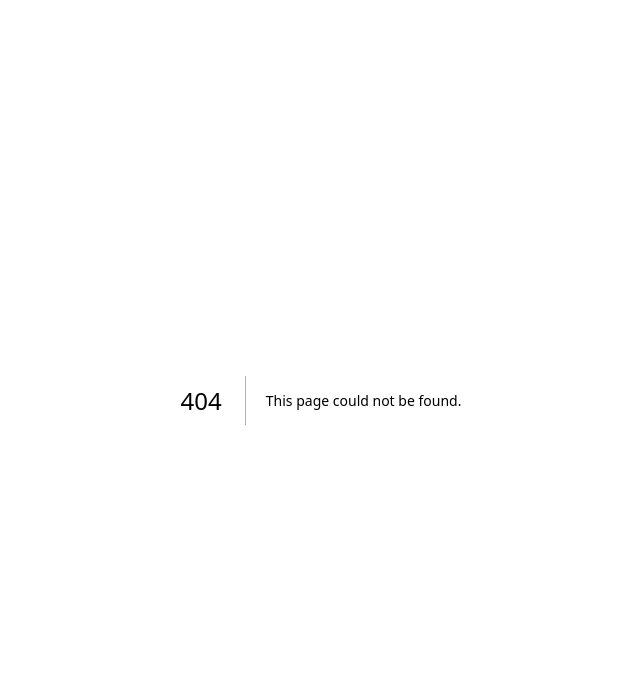
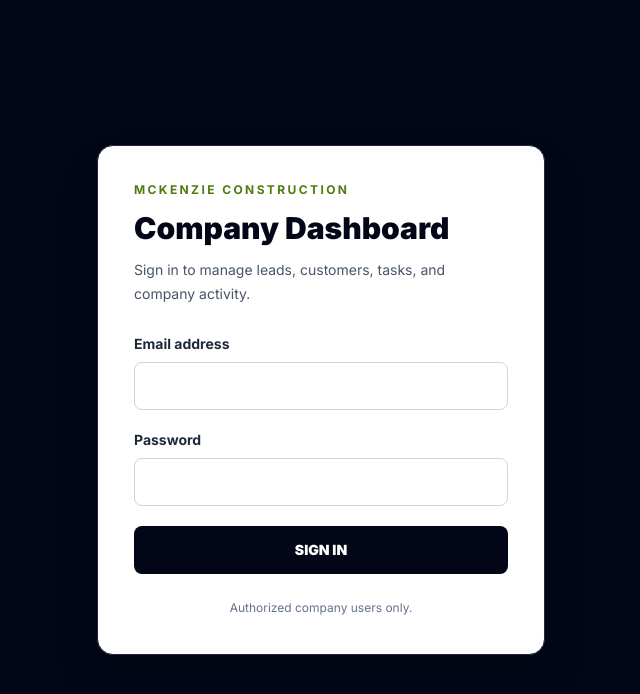
Before and after one commit to mmckenz7/McKenzie-Construction, a Next.js app: page /login in a window 1280 px wide. Before the commit this address had no page. Shown: the top 694 px of the page, without its empty margins (319-959 px from the left). Built offline with nearby package versions, Linux system fonts and the light colour scheme; no server answers.

Commit message:
Add secure CRM login

```diff
--- a/next.config.ts
+++ b/next.config.ts
@@ -1,10 +1,21 @@
 import type { NextConfig } from "next";
 
+const codespaceOrigin =
+  "supreme-lamp-p7gj7p4jvx7p374w-3000.app.github.dev";
+
 const nextConfig: NextConfig = {
-  allowedDevOrigins: ["*.app.github.dev"],
+  allowedDevOrigins: [
+    codespaceOrigin,
+    "*.app.github.dev",
+  ],
+
   experimental: {
     serverActions: {
-      allowedOrigins: ["*.app.github.dev"],
+      allowedOrigins: [
+        "localhost:3000",
+        codespaceOrigin,
+        "*.app.github.dev",
+      ],
     },
   },
 };
--- a/src/app/admin/layout.tsx
+++ b/src/app/admin/layout.tsx
@@ -1,4 +1,8 @@
 import Link from "next/link";
+import { redirect } from "next/navigation";
+
+import { logout } from "@/app/login/actions";
+import { createAuthenticatedServerClient } from "@/lib/supabase/server";
 
 type AdminLayoutProps = {
   children: React.ReactNode;
@@ -27,22 +31,26 @@
   },
 ];
 
-const futureNavigationItems = [
-  "Projects",
-  "Estimates",
-];
+const futureNavigationItems = ["Projects", "Estimates"];
 
-export default function AdminLayout({
+export default async function AdminLayout({
   children,
 }: AdminLayoutProps) {
+  const supabase = await createAuthenticatedServerClient();
+
+  const {
+    data: { user },
+  } = await supabase.auth.getUser();
+
+  if (!user) {
+    redirect("/login");
+  }
+
   return (
     <div className="min-h-screen bg-slate-100">
       <header className="sticky top-0 z-50 border-b border-slate-800 bg-slate-950 text-white shadow-sm">
         <div className="mx-auto flex max-w-7xl flex-col gap-4 px-4 py-4 sm:px-6 lg:flex-row lg:items-center lg:justify-between">
-          <Link
-            href="/admin"
-            className="shrink-0"
-          >
+          <Link href="/admin" className="shrink-0">
             <p className="text-xs font-bold uppercase tracking-[0.2em] text-amber-400">
               McKenzie Construction
             </p>
@@ -52,6 +60,7 @@
             </p>
           </Link>
 
+          <div className="flex flex-col gap-3 lg:items-end">
             <nav
               aria-label="Admin navigation"
               className="flex flex-wrap items-center gap-2"
@@ -79,7 +88,19 @@
                   </span>
                 </span>
               ))}
+
+              <form action={logout}>
+                <button
+                  type="submit"
+                  className="rounded-lg border border-slate-700 px-3 py-2 text-sm font-bold text-slate-200 transition hover:border-red-400 hover:bg-red-500/10 hover:text-red-300"
+                >
+                  Sign Out
+                </button>
+              </form>
             </nav>
+
+            <p className="text-xs text-slate-400">{user.email}</p>
+          </div>
         </div>
       </header>
 
--- /dev/null
+++ b/src/app/login/actions.ts
@@ -0,0 +1,38 @@
+"use server";
+
+import { redirect } from "next/navigation";
+
+import { createAuthenticatedServerClient } from "@/lib/supabase/server";
+
+export async function login(formData: FormData) {
+  const email = String(formData.get("email") ?? "")
+    .trim()
+    .toLowerCase();
+
+  const password = String(formData.get("password") ?? "");
+
+  if (!email || !password) {
+    redirect("/login?error=missing-fields");
+  }
+
+  const supabase = await createAuthenticatedServerClient();
+
+  const { error } = await supabase.auth.signInWithPassword({
+    email,
+    password,
+  });
+
+  if (error) {
+    redirect("/login?error=invalid-login");
+  }
+
+  redirect("/admin");
+}
+
+export async function logout() {
+  const supabase = await createAuthenticatedServerClient();
+
+  await supabase.auth.signOut();
+
+  redirect("/login");
+}
--- /dev/null
+++ b/src/app/login/page.tsx
@@ -0,0 +1,121 @@
+import type { Metadata } from "next";
+import { redirect } from "next/navigation";
+
+import { login } from "./actions";
+import { createAuthenticatedServerClient } from "@/lib/supabase/server";
+
+export const metadata: Metadata = {
+  title: "Admin Login",
+  robots: {
+    index: false,
+    follow: false,
+  },
+};
+
+type LoginPageProps = {
+  searchParams: Promise<{
+    error?: string;
+  }>;
+};
+
+export default async function LoginPage({
+  searchParams,
+}: LoginPageProps) {
+  const supabase = await createAuthenticatedServerClient();
+
+  const {
+    data: { user },
+  } = await supabase.auth.getUser();
+
+  if (user) {
+    redirect("/admin");
+  }
+
+  const params = await searchParams;
+
+  const errorMessage =
+    params.error === "missing-fields"
+      ? "Enter your email address and password."
+      : params.error === "invalid-login"
+        ? "The email address or password is incorrect."
+        : null;
+
+  return (
+    <main className="flex min-h-screen items-center justify-center bg-slate-950 px-5 py-12">
+      <section className="w-full max-w-md rounded-2xl border border-slate-800 bg-white p-7 shadow-2xl sm:p-9">
+        <div>
+          <p className="text-xs font-bold uppercase tracking-[0.2em] text-lime-700">
+            McKenzie Construction
+          </p>
+
+          <h1 className="mt-3 text-3xl font-black text-slate-950">
+            Company Dashboard
+          </h1>
+
+          <p className="mt-3 text-sm leading-6 text-slate-600">
+            Sign in to manage leads, customers, tasks, and company
+            activity.
+          </p>
+        </div>
+
+        {errorMessage ? (
+          <div
+            role="alert"
+            className="mt-6 rounded-lg border border-red-200 bg-red-50 px-4 py-3 text-sm font-semibold text-red-700"
+          >
+            {errorMessage}
+          </div>
+        ) : null}
+
+        <form action={login} className="mt-7 space-y-5">
+          <div>
+            <label
+              htmlFor="email"
+              className="block text-sm font-bold text-slate-800"
+            >
+              Email address
+            </label>
+
+            <input
+              id="email"
+              name="email"
+              type="email"
+              autoComplete="email"
+              required
+              className="mt-2 min-h-12 w-full rounded-lg border border-slate-300 px-4 text-slate-950 outline-none transition focus:border-lime-600 focus:ring-2 focus:ring-lime-600/20"
+            />
+          </div>
+
+          <div>
+            <label
+              htmlFor="password"
+              className="block text-sm font-bold text-slate-800"
+            >
+              Password
+            </label>
+
+            <input
+              id="password"
+              name="password"
+              type="password"
+              autoComplete="current-password"
+              required
+              className="mt-2 min-h-12 w-full rounded-lg border border-slate-300 px-4 text-slate-950 outline-none transition focus:border-lime-600 focus:ring-2 focus:ring-lime-600/20"
+            />
+          </div>
+
+          <button
+            type="submit"
+            className="flex min-h-12 w-full items-center justify-center rounded-lg bg-slate-950 px-5 text-sm font-black text-white transition hover:bg-slate-800"
+          >
+            SIGN IN
+          </button>
+        </form>
+
+        <p className="mt-6 text-center text-xs leading-5 text-slate-500">
+          Authorized company users only.
+        </p>
+      </section>
+    </main>
+  );
+}
--- /dev/null
+++ b/src/lib/supabase/proxy.ts
@@ -0,0 +1,50 @@
+import { createServerClient } from "@supabase/ssr";
+import { NextResponse, type NextRequest } from "next/server";
+
+export async function updateSession(request: NextRequest) {
+  let response = NextResponse.next({
+    request,
+  });
+
+  const supabaseUrl = process.env.NEXT_PUBLIC_SUPABASE_URL;
+  const supabasePublishableKey =
+    process.env.NEXT_PUBLIC_SUPABASE_PUBLISHABLE_KEY;
+
+  if (!supabaseUrl || !supabasePublishableKey) {
+    throw new Error(
+      "Missing NEXT_PUBLIC_SUPABASE_URL or NEXT_PUBLIC_SUPABASE_PUBLISHABLE_KEY.",
+    );
+  }
+
+  const supabase = createServerClient(
+    supabaseUrl,
+    supabasePublishableKey,
+    {
+      cookies: {
+        getAll() {
+          return request.cookies.getAll();
+        },
+
+        setAll(cookiesToSet) {
+          cookiesToSet.forEach(({ name, value }) => {
+            request.cookies.set(name, value);
+          });
+
+          response = NextResponse.next({
+            request,
+          });
+
+          cookiesToSet.forEach(
+            ({ name, value, options }) => {
+              response.cookies.set(name, value, options);
+            },
+          );
+        },
+      },
+    },
+  );
+
+  await supabase.auth.getClaims();
+
+  return response;
+}
--- /dev/null
+++ b/src/lib/supabase/server.ts
@@ -0,0 +1,43 @@
+import "server-only";
+
+import { createServerClient } from "@supabase/ssr";
+import { cookies } from "next/headers";
+
+export async function createAuthenticatedServerClient() {
+  const cookieStore = await cookies();
+
+  const supabaseUrl = process.env.NEXT_PUBLIC_SUPABASE_URL;
+  const supabasePublishableKey =
+    process.env.NEXT_PUBLIC_SUPABASE_PUBLISHABLE_KEY;
+
+  if (!supabaseUrl || !supabasePublishableKey) {
+    throw new Error(
+      "Missing NEXT_PUBLIC_SUPABASE_URL or NEXT_PUBLIC_SUPABASE_PUBLISHABLE_KEY.",
+    );
+  }
+
+  return createServerClient(
+    supabaseUrl,
+    supabasePublishableKey,
+    {
+      cookies: {
+        getAll() {
+          return cookieStore.getAll();
+        },
+
+        setAll(cookiesToSet) {
+          try {
+            cookiesToSet.forEach(
+              ({ name, value, options }) => {
+                cookieStore.set(name, value, options);
+              },
+            );
+          } catch {
+            // Server Components cannot always write cookies.
+            // The proxy will handle session refreshes.
+          }
+        },
+      },
+    },
+  );
+}
--- /dev/null
+++ b/src/proxy.ts
@@ -0,0 +1,13 @@
+import type { NextRequest } from "next/server";
+
+import { updateSession } from "@/lib/supabase/proxy";
+
+export async function proxy(request: NextRequest) {
+  return updateSession(request);
+}
+
+export const config = {
+  matcher: [
+    "/((?!_next/static|_next/image|favicon.ico|.*\\.(?:svg|png|jpg|jpeg|gif|webp)$).*)",
+  ],
+};
```
Lines whose indentation alone changed are shown as unchanged.
